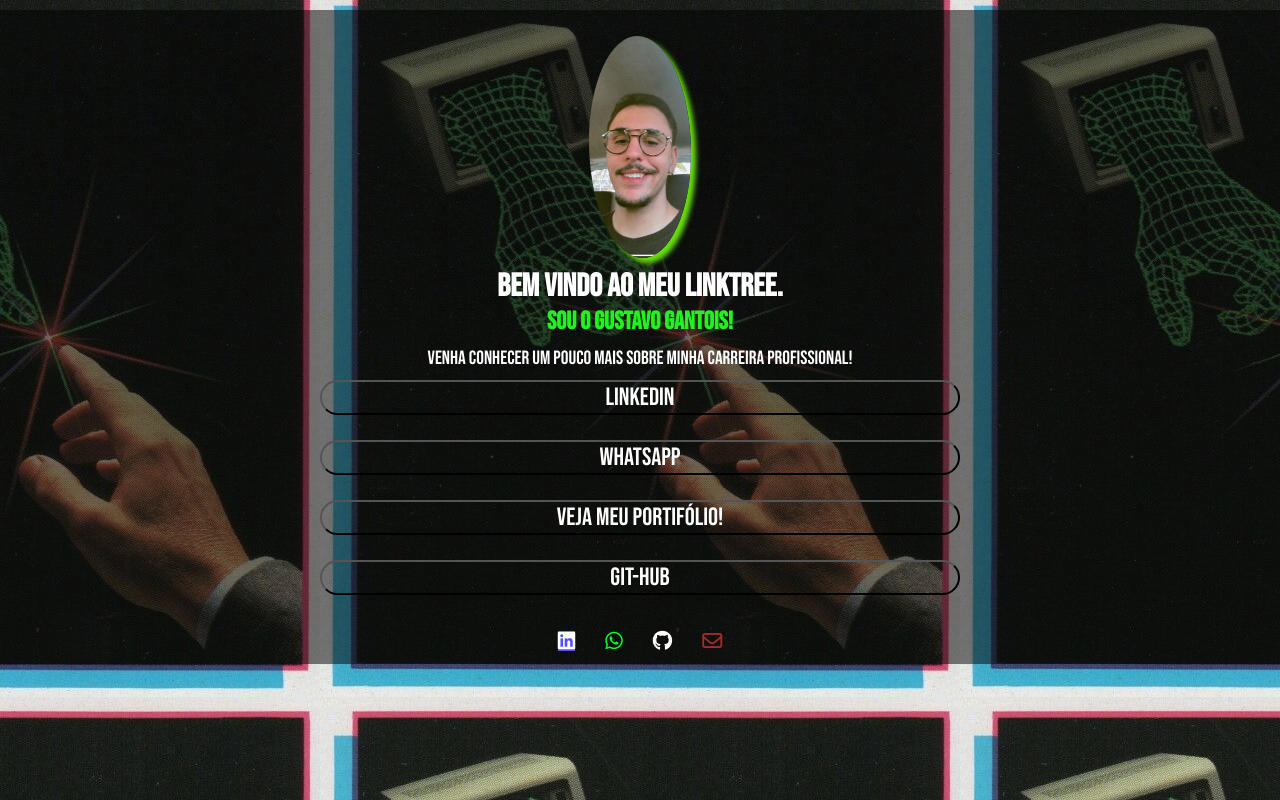
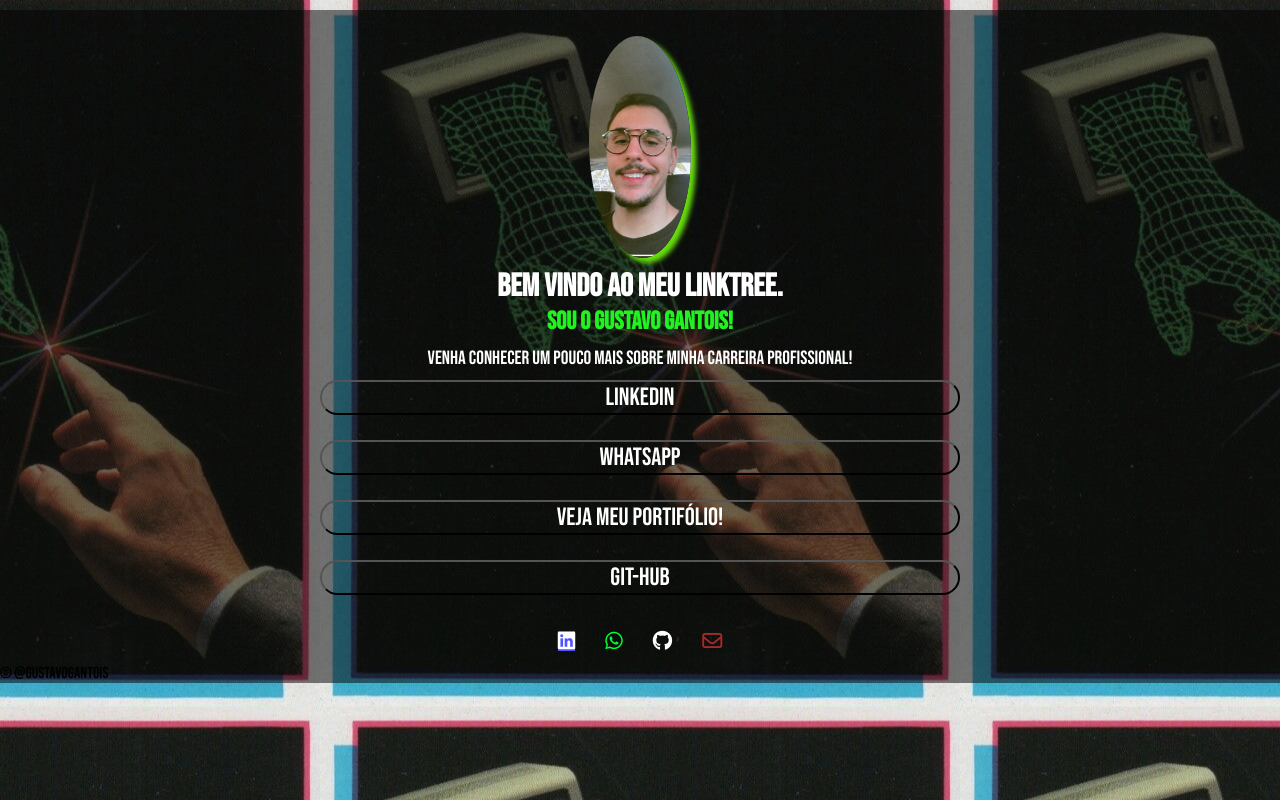
Before and after one commit to DevGustavoGantois/My-LinkTree, a plain HTML site: page index.html in a window 1280 px wide. Drawn offline with nearby package versions, Linux system fonts and the light colour scheme.

Commit message:
Update index.html

```diff
--- a/index.html
+++ b/index.html
@@ -59,9 +59,7 @@
             <a href="mailto:gugagantois@gmail.com" target="_blank"><i class="fa-regular fa-envelope" id="email"></i></a>
         </div>
     </div>
-    <script src="https://unpkg.com/aos@next/dist/aos.js"></script>
-    <script>
-    </script>
+    <div class="copyright">&copy; @GustavoGantois</div>
 </body>
 
 </html>
```
